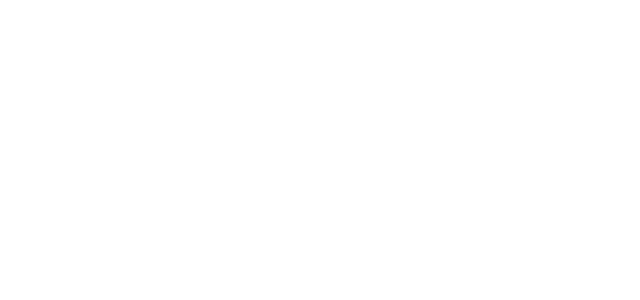
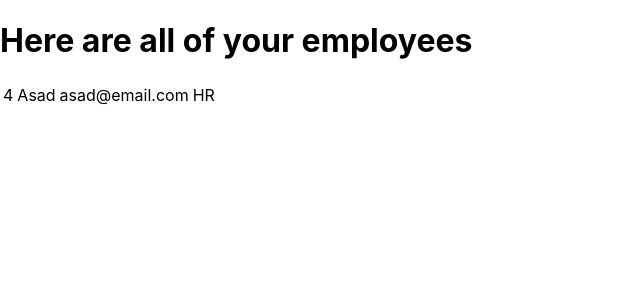
Before and after one commit to sarahm16/React-Directory, a React (Create React App) app in the folder react-directory/: page /filter in a window 1280 px wide. Shown: the top 300 px of the page, without its empty margins (0-640 px from the left). Built offline with nearby package versions, Linux system fonts and the light colour scheme.

Commit message:
added filter.js file that filters employee list and renders filtered table component

```diff
--- a/react-directory/src/App.js
+++ b/react-directory/src/App.js
@@ -2,13 +2,14 @@
 import { BrowserRouter as Router, Route } from "react-router-dom";
 import Employees from './components/employeeContainer.js';
 import Sort from './components/sort';
+import Filter from './components/filter';
 
 function App() {
   return (
     <Router>
       <Route exact path='/' component={Employees}></Route>
       <Route exact path='/sort' component={Sort}></Route>
-      <Route exact path='/filter'></Route>
+      <Route exact path='/filter' component={Filter}></Route>
     </Router>
   );
 }
--- /dev/null
+++ b/react-directory/src/components/filter.js
@@ -0,0 +1,10 @@
+import React from 'react';
+import employeeList from './employeeList';
+import Table from './table';
+
+function Filter(department) {
+    let list = employeeList.filter(e => e.department.includes('HR'))
+    return <Table employees={list}></Table>
+}
+
+export default Filter;
```
